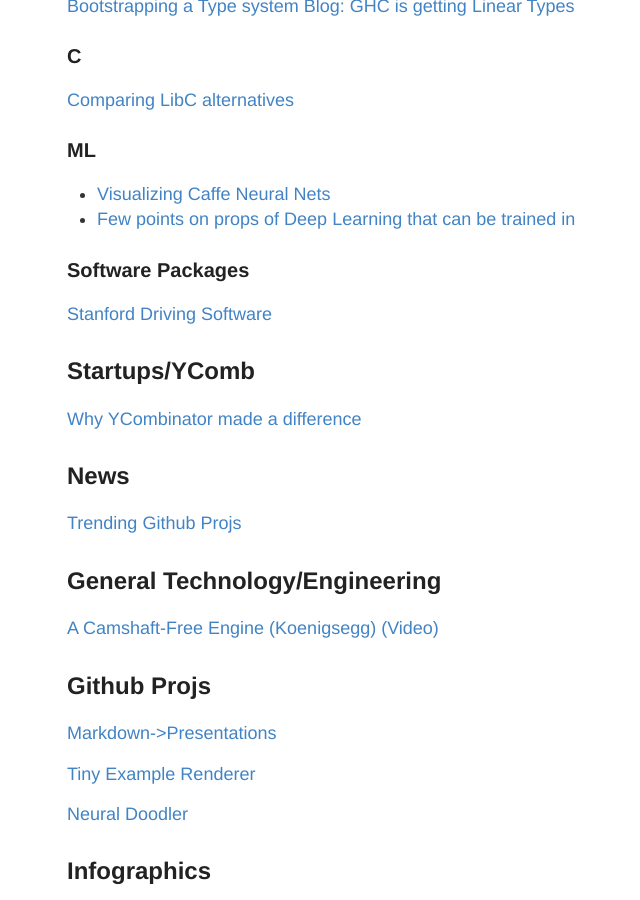
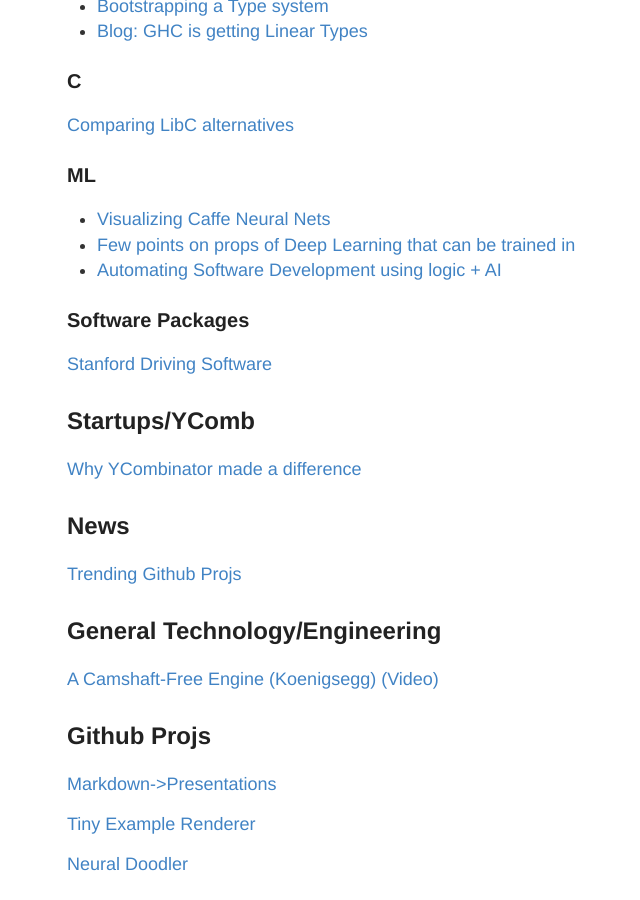
Before and after one commit to RONNCC/ronncc.github, a Jekyll site: the page built from _posts/2016-1-1-InterestingLinks.md, in a window 1280 px wide and 900 px high, scrolled down 1727 px. Shown: the whole window, without its empty margins (213-853 px from the left). Built offline with Jekyll 4.4.1, drawn with Linux system fonts in a browser that asks for light colours; comment, search, counter and statistics services are not loaded.

Commit message:
Updated 2016-1-1-InterestingLinks.md

```diff
--- a/_posts/2016-1-1-InterestingLinks.md
+++ b/_posts/2016-1-1-InterestingLinks.md
@@ -61,8 +61,8 @@
 [CSS Animations](http://animista.net/)
 
 ### PL
-[Bootstrapping a Type system](http://journal.stuffwithstuff.com/2010/10/29/bootstrapping-a-type-system/)
-[Blog: GHC is getting Linear Types](http://blog.tweag.io/posts/2017-03-13-linear-types.html)
+- [Bootstrapping a Type system](http://journal.stuffwithstuff.com/2010/10/29/bootstrapping-a-type-system/)
+- [Blog: GHC is getting Linear Types](http://blog.tweag.io/posts/2017-03-13-linear-types.html)
 
 ### C
 [Comparing LibC alternatives](http://www.etalabs.net/compare_libcs.html)
@@ -70,6 +70,7 @@
 ### ML
 - [Visualizing Caffe Neural Nets](http://ethereon.github.io/netscope/quickstart.html)
 - [Few points on props of Deep Learning that can be trained in ](https://cbmm.mit.edu/sites/default/files/publications/Deep%20Learning-%20mathematics%20and%20neuroscience.pdf)
+- [Automating Software Development using logic + AI](https://techcrunch.com/2017/06/27/diffblue/)
 
 ### Software Packages
 [Stanford Driving Software](https://sourceforge.net/projects/stanforddriving/)
```
